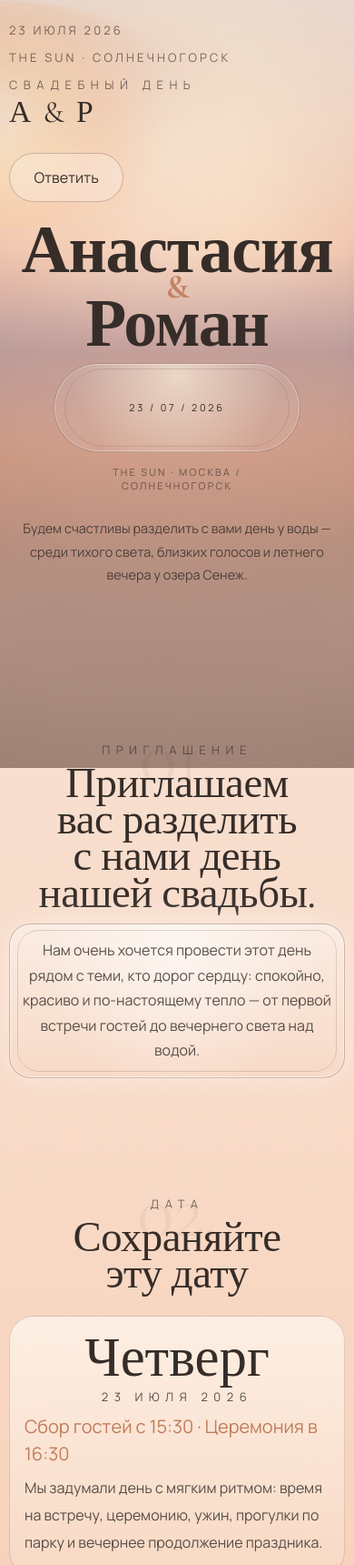
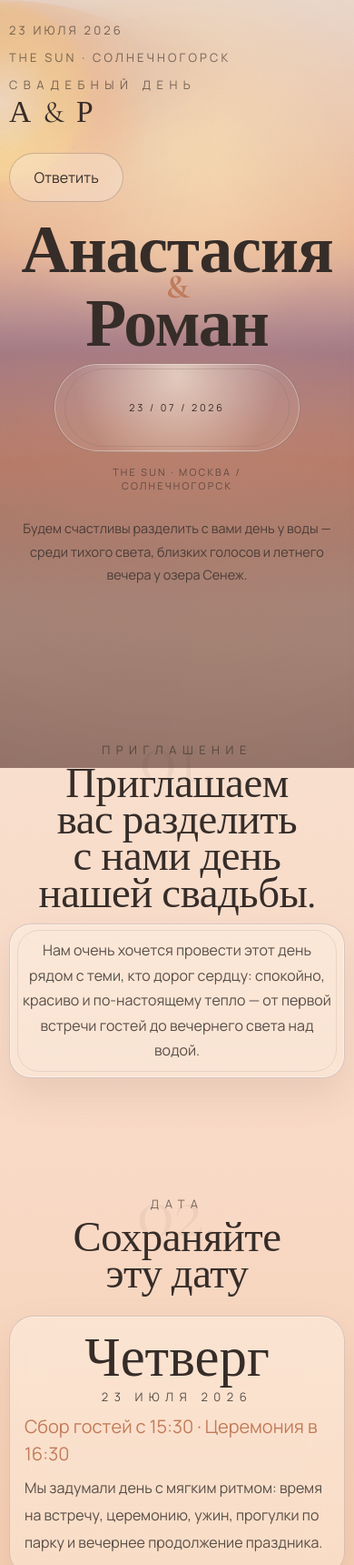
Before and after one commit to reqiii/SimpleLanding, a website built with Vite: page index.html in a window 390 px wide. Shown: the top 1720 px of the page at 91% size. Built offline with nearby package versions, Linux system fonts and the light colour scheme.

Commit message:
Refine sunrise focal core and unify glass surfaces

```diff
--- a/src/styles/components.css
+++ b/src/styles/components.css
@@ -151,13 +151,15 @@
 }
 
 .surface-card {
-  border: 1px solid var(--color-stroke);
+  border: 1px solid var(--glass-border);
   border-radius: var(--radius-xl);
   padding: clamp(1.5rem, 3vw, 2.5rem);
-  background: var(--gradient-card), var(--color-bg-elevated);
-  backdrop-filter: blur(var(--blur-soft));
-  -webkit-backdrop-filter: blur(var(--blur-soft));
-  box-shadow: var(--shadow-soft);
+  background: linear-gradient(180deg, var(--glass-fill-strong), var(--glass-fill-soft));
+  backdrop-filter: blur(var(--glass-blur));
+  -webkit-backdrop-filter: blur(var(--glass-blur));
+  box-shadow:
+    inset 0 1px 0 var(--glass-highlight),
+    var(--glass-shadow);
 }
 
 @media (max-width: 720px) {
--- a/src/styles/layout.css
+++ b/src/styles/layout.css
@@ -100,28 +100,39 @@
   filter: blur(0.2px);
 }
 
+.background-system__light--orb {
+  inset: 11.5% auto auto 50%;
+  translate: -50% 0;
+  width: min(17rem, 44vw);
+  height: min(17rem, 44vw);
+  border-radius: 50%;
+  background: var(--gradient-sun-orb);
+  opacity: var(--atmo-sun-orb-opacity);
+  animation: sunriseOrbPulse 16s ease-in-out infinite alternate;
+}
+
 .background-system__light--sun {
-  inset: 8% auto auto 50%;
+  inset: 9.5% auto auto 50%;
   translate: -50% 0;
-  width: min(62rem, 90vw);
-  height: clamp(20rem, 42vw, 34rem);
+  width: min(54rem, 82vw);
+  height: clamp(19rem, 38vw, 30rem);
   border-radius: 50%;
   background: var(--gradient-sun-core);
   opacity: var(--atmo-sun-core-opacity);
-  transform-origin: 50% 48%;
+  transform-origin: 50% 42%;
   animation: sunriseCorePulse 18s ease-in-out infinite alternate;
 }
 
 .background-system__light--halo {
-  inset: 4% auto auto 50%;
+  inset: 5% auto auto 50%;
   translate: -50% 0;
-  width: min(82rem, 116vw);
-  height: clamp(28rem, 56vw, 44rem);
+  width: min(75rem, 106vw);
+  height: clamp(26rem, 49vw, 38rem);
   border-radius: 50%;
   background: var(--gradient-sun-halo);
-  filter: blur(14px);
+  filter: blur(12px);
   opacity: var(--atmo-sun-halo-opacity);
-  transform-origin: 50% 46%;
+  transform-origin: 50% 44%;
   animation: sunriseHaloBreath 24s ease-in-out infinite alternate;
 }
 
@@ -134,10 +145,10 @@
 }
 
 .background-system__light--reflection {
-  inset: 30% auto auto 50%;
+  inset: 32% auto auto 50%;
   translate: -50% 0;
-  width: min(98rem, 132vw);
-  height: clamp(18rem, 34vw, 26rem);
+  width: min(92rem, 124vw);
+  height: clamp(16rem, 31vw, 23rem);
   border-radius: 50%;
   background: var(--gradient-sea-reflection);
   filter: blur(22px);
@@ -174,19 +185,26 @@
     opacity: calc(var(--atmo-horizon-opacity) * 0.85);
   }
 
+  .background-system__light--orb {
+    inset: 13.5% auto auto 50%;
+    width: min(14rem, 52vw);
+    height: min(14rem, 52vw);
+    opacity: calc(var(--atmo-sun-orb-opacity) * 0.92);
+  }
+
   .background-system__light--sun {
-    inset: 11% auto auto 50%;
-    width: min(48rem, 112vw);
-    height: clamp(16rem, 64vw, 24rem);
-    opacity: calc(var(--atmo-sun-core-opacity) * 0.84);
+    inset: 12% auto auto 50%;
+    width: min(40rem, 104vw);
+    height: clamp(14rem, 54vw, 20rem);
+    opacity: calc(var(--atmo-sun-core-opacity) * 0.9);
   }
 
   .background-system__light--halo {
-    inset: 8% auto auto 50%;
-    width: min(58rem, 142vw);
-    height: clamp(22rem, 82vw, 30rem);
-    filter: blur(12px);
-    opacity: calc(var(--atmo-sun-halo-opacity) * 0.8);
+    inset: 9% auto auto 50%;
+    width: min(50rem, 134vw);
+    height: clamp(20rem, 74vw, 26rem);
+    filter: blur(10px);
+    opacity: calc(var(--atmo-sun-halo-opacity) * 0.88);
   }
 
   .background-system__light--reflection {
@@ -198,7 +216,7 @@
   }
 
   .background-system__light--rays {
-    opacity: calc(var(--atmo-ray-opacity) * 0.7);
+    opacity: calc(var(--atmo-ray-opacity) * 0.85);
   }
 
   .background-system__depth {
@@ -212,8 +230,8 @@
 
 @media (max-width: 430px) {
   .background-system__light--rays {
-    opacity: calc(var(--atmo-ray-opacity) * 0.38);
-    animation-duration: 42s;
+    opacity: calc(var(--atmo-ray-opacity) * 0.7);
+    animation-duration: 38s;
   }
 
   .background-system__haze {
@@ -221,12 +239,16 @@
   }
 
   .background-system__light--halo {
-    filter: blur(10px);
-    opacity: calc(var(--atmo-sun-halo-opacity) * 0.72);
+    filter: blur(9px);
+    opacity: calc(var(--atmo-sun-halo-opacity) * 0.78);
+  }
+
+  .background-system__light--orb {
+    opacity: calc(var(--atmo-sun-orb-opacity) * 0.88);
   }
 
   .background-system__light--sun {
-    opacity: calc(var(--atmo-sun-core-opacity) * 0.8);
+    opacity: calc(var(--atmo-sun-core-opacity) * 0.88);
   }
 
   .background-system__light--reflection {
--- a/src/styles/motion.css
+++ b/src/styles/motion.css
@@ -32,18 +32,23 @@
 }
 
 @keyframes sunriseCorePulse {
-  from { transform: scale(0.97) translate3d(0, -0.2rem, 0); opacity: 0.84; }
-  to { transform: scale(1.04) translate3d(0, 0.5rem, 0); opacity: 0.94; }
+  from { transform: scale(0.98) translate3d(0, -0.15rem, 0); opacity: 0.82; }
+  to { transform: scale(1.03) translate3d(0, 0.4rem, 0); opacity: 0.94; }
+}
+
+@keyframes sunriseOrbPulse {
+  from { transform: scale(0.96); opacity: 0.88; }
+  to { transform: scale(1.02); opacity: 1; }
 }
 
 @keyframes sunriseHaloBreath {
-  from { transform: scale(0.94); opacity: 0.5; }
-  to { transform: scale(1.06); opacity: 0.68; }
+  from { transform: scale(0.96); opacity: 0.44; }
+  to { transform: scale(1.04); opacity: 0.6; }
 }
 
 @keyframes sunriseRayDrift {
-  from { transform: translate3d(-1.2%, -0.8%, 0) scale(0.98); opacity: 0.2; }
-  to { transform: translate3d(1.3%, 1.2%, 0) scale(1.03); opacity: 0.3; }
+  from { transform: translate3d(-0.9%, -0.6%, 0) scale(0.99); opacity: 0.14; }
+  to { transform: translate3d(1%, 1.1%, 0) scale(1.02); opacity: 0.24; }
 }
 
 @keyframes sunriseReflectionShift {
--- a/src/styles/sections.css
+++ b/src/styles/sections.css
@@ -255,20 +255,20 @@
 
 .intro-ornament__frame::before {
   inset: 0;
-  border: var(--intro-loop-stroke) solid var(--color-stroke-strong);
+  border: var(--intro-loop-stroke) solid var(--glass-border);
   border-radius: 999px;
-  background:
-    radial-gradient(circle at 50% 18%, var(--color-overlay), transparent 66%),
-    linear-gradient(180deg, var(--color-overlay-soft), var(--color-white-clear));
+  background: linear-gradient(180deg, var(--glass-fill-strong), var(--glass-fill-soft));
   box-shadow:
-    inset 0 0 0 1px var(--color-overlay-soft),
-    0 0 2.2rem var(--color-overlay-soft);
+    inset 0 0 0 1px var(--glass-highlight),
+    var(--glass-shadow);
+  backdrop-filter: blur(calc(var(--glass-blur) * 0.72));
+  -webkit-backdrop-filter: blur(calc(var(--glass-blur) * 0.72));
   z-index: -2;
 }
 
 .intro-ornament__frame::after {
   inset: clamp(0.5rem, 1.3vw, 0.8rem) clamp(0.8rem, 2.1vw, 1.3rem);
-  border: 1px solid var(--color-stroke);
+  border: 1px solid var(--glass-border-soft);
   border-radius: 999px;
   z-index: -1;
 }
@@ -314,11 +314,14 @@
   justify-items: center;
   gap: var(--space-2);
   padding: clamp(2rem, 4vw, 3rem);
-  border: 1px solid var(--color-stroke);
+  border: 1px solid var(--glass-border);
   border-radius: min(4rem, 9vw);
-  background: linear-gradient(180deg, rgba(255, 250, 243, 0.68), rgba(251, 235, 220, 0.26));
-  backdrop-filter: blur(var(--blur-soft));
-  -webkit-backdrop-filter: blur(var(--blur-soft));
+  background: linear-gradient(180deg, var(--glass-fill-strong), var(--glass-fill-soft));
+  box-shadow:
+    inset 0 1px 0 var(--glass-highlight),
+    var(--glass-shadow);
+  backdrop-filter: blur(var(--glass-blur));
+  -webkit-backdrop-filter: blur(var(--glass-blur));
 }
 
 .date-stage__weekday {
@@ -360,9 +363,14 @@
   min-height: 32rem;
   display: grid;
   place-items: center;
-  border: 1px solid var(--color-stroke-strong);
+  border: 1px solid var(--glass-border);
   border-radius: min(10rem, 10vw);
-  background: linear-gradient(180deg, rgba(255, 251, 243, 0.42), rgba(255, 237, 215, 0.16));
+  background: linear-gradient(180deg, var(--glass-fill-strong), var(--glass-fill-soft));
+  box-shadow:
+    inset 0 1px 0 var(--glass-highlight),
+    var(--glass-shadow);
+  backdrop-filter: blur(var(--glass-blur));
+  -webkit-backdrop-filter: blur(var(--glass-blur));
 }
 
 .venue-ornament__loop {
@@ -428,6 +436,12 @@
   isolation: isolate;
   padding: clamp(1.6rem, 2.8vw, 2.2rem) clamp(1.1rem, 2.8vw, 2rem) clamp(1.8rem, 3vw, 2.6rem);
   border-radius: min(3.1rem, 8vw);
+  background: linear-gradient(180deg, var(--glass-fill-strong), var(--glass-fill-soft));
+  box-shadow:
+    inset 0 1px 0 var(--glass-highlight),
+    var(--glass-shadow);
+  backdrop-filter: blur(var(--glass-blur));
+  -webkit-backdrop-filter: blur(var(--glass-blur));
 }
 
 .timeline-system::before,
@@ -440,13 +454,13 @@
 }
 
 .timeline-system::before {
-  border: 1px solid rgba(112, 105, 128, 0.22);
+  border: 1px solid var(--glass-border);
   z-index: 0;
 }
 
 .timeline-system::after {
   inset: 0.8rem;
-  border: 1px solid rgba(112, 105, 128, 0.12);
+  border: 1px solid var(--glass-border-soft);
   z-index: 0;
 }
 
@@ -591,9 +605,11 @@
   margin: 0 0 var(--space-7);
   translate: -50% 0;
   overflow: clip;
-  border-top: 1px solid rgba(112, 105, 128, 0.22);
-  border-bottom: 1px solid rgba(112, 105, 128, 0.22);
-  background: rgba(255, 255, 255, 0.24);
+  border-top: 1px solid var(--glass-border);
+  border-bottom: 1px solid var(--glass-border);
+  background: linear-gradient(180deg, rgba(255, 251, 245, 0.34), rgba(255, 242, 234, 0.26));
+  backdrop-filter: blur(calc(var(--glass-blur) * 0.5));
+  -webkit-backdrop-filter: blur(calc(var(--glass-blur) * 0.5));
 }
 
 .dresscode-marquee__track {
@@ -707,9 +723,12 @@
   gap: 0.9rem 1.1rem;
   width: fit-content;
   padding: 1rem 1.35rem;
-  border: 1px solid var(--color-stroke-strong);
+  border: 1px solid var(--glass-border);
   border-radius: var(--radius-pill);
-  background: rgba(255, 255, 255, 0.28);
+  background: linear-gradient(180deg, rgba(255, 251, 245, 0.44), rgba(255, 245, 236, 0.26));
+  box-shadow: inset 0 1px 0 var(--glass-highlight);
+  backdrop-filter: blur(calc(var(--glass-blur) * 0.72));
+  -webkit-backdrop-filter: blur(calc(var(--glass-blur) * 0.72));
 }
 
 .organizer-field__label {
@@ -811,13 +830,18 @@
 }
 
 .rsvp-layout__frame::before {
-  border: 1px solid rgba(112, 105, 128, 0.2);
-  background: linear-gradient(180deg, rgba(255, 250, 241, 0.4), rgba(255, 236, 211, 0.12));
+  border: 1px solid var(--glass-border);
+  background: linear-gradient(180deg, var(--glass-fill-strong), var(--glass-fill-soft));
+  box-shadow:
+    inset 0 1px 0 var(--glass-highlight),
+    var(--glass-shadow);
+  backdrop-filter: blur(var(--glass-blur-strong));
+  -webkit-backdrop-filter: blur(var(--glass-blur-strong));
 }
 
 .rsvp-layout__frame::after {
   inset: 0.75rem;
-  border: 1px solid rgba(112, 105, 128, 0.12);
+  border: 1px solid var(--glass-border-soft);
 }
 
 .rsvp-layout__frame .rsvp-form {
@@ -878,9 +902,10 @@
   width: 100%;
   min-height: 4rem;
   padding: 0 1.4rem;
-  border: 1px solid var(--color-stroke-strong);
+  border: 1px solid var(--glass-border);
   border-radius: var(--radius-pill);
-  background: rgba(255, 250, 243, 0.64);
+  background: linear-gradient(180deg, rgba(255, 252, 248, 0.64), rgba(255, 243, 231, 0.4));
+  box-shadow: inset 0 1px 0 rgba(255, 255, 255, 0.44);
   outline: none;
 }
 
@@ -896,7 +921,10 @@
   min-height: 2.6rem;
   padding: 0.2rem 0.3rem;
   border-radius: 0.85rem;
-  background: rgba(255, 255, 255, 0.24);
+  background: linear-gradient(180deg, rgba(255, 252, 248, 0.36), rgba(255, 242, 232, 0.24));
+  border: 1px solid var(--glass-border-soft);
+  backdrop-filter: blur(calc(var(--glass-blur) * 0.5));
+  -webkit-backdrop-filter: blur(calc(var(--glass-blur) * 0.5));
 }
 
 .rsvp-choice input {
--- a/src/styles/tokens.css
+++ b/src/styles/tokens.css
@@ -9,13 +9,13 @@
   --color-text-muted: rgba(54, 45, 41, 0.82);
   --color-text-subtle: rgba(54, 45, 41, 0.66);
 
-  --color-sunrise-sky-blush: #f7e8df;
-  --color-sunrise-apricot-light: #f6c7aa;
-  --color-sunrise-core: #ffdba9;
-  --color-sunrise-horizon-mauve: #bda6ae;
-  --color-sunrise-sea-coral: #ca9681;
-  --color-sunrise-sand-taupe: #ab8d7f;
-  --color-sunrise-shadow-warm: #8d7269;
+  --color-sunrise-sky-blush: #f8e7da;
+  --color-sunrise-apricot-light: #f2be93;
+  --color-sunrise-core: #ffd086;
+  --color-sunrise-horizon-mauve: #a88d9d;
+  --color-sunrise-sea-coral: #b97d67;
+  --color-sunrise-sand-taupe: #9a786b;
+  --color-sunrise-shadow-warm: #7c5f56;
 
   --color-accent: #c17b59;
   --color-accent-soft: rgba(255, 218, 189, 0.82);
@@ -61,15 +61,25 @@
   --color-accent-mist-deep: rgba(172, 141, 128, 0.24);
   --color-bg-vignette: rgba(153, 125, 112, 0.24);
 
-  --atmo-horizon-opacity: 0.7;
-  --atmo-sea-opacity: 0.72;
-  --atmo-depth-opacity: 0.56;
-  --atmo-sun-core-opacity: 0.88;
-  --atmo-sun-halo-opacity: 0.62;
-  --atmo-reflection-opacity: 0.42;
-  --atmo-ray-opacity: 0.26;
-  --atmo-haze-opacity: 0.5;
+  --atmo-horizon-opacity: 0.74;
+  --atmo-sea-opacity: 0.78;
+  --atmo-depth-opacity: 0.5;
+  --atmo-sun-orb-opacity: 0.96;
+  --atmo-sun-core-opacity: 0.9;
+  --atmo-sun-halo-opacity: 0.54;
+  --atmo-reflection-opacity: 0.48;
+  --atmo-ray-opacity: 0.2;
+  --atmo-haze-opacity: 0.38;
   --atmo-vignette-opacity: 0.68;
+
+  --glass-blur: 18px;
+  --glass-blur-strong: 22px;
+  --glass-fill-soft: rgba(255, 248, 238, 0.32);
+  --glass-fill-strong: rgba(255, 244, 231, 0.46);
+  --glass-border: rgba(118, 98, 108, 0.24);
+  --glass-border-soft: rgba(118, 98, 108, 0.14);
+  --glass-highlight: rgba(255, 255, 255, 0.38);
+  --glass-shadow: 0 18px 40px rgba(132, 89, 78, 0.14);
 
   --gradient-page: linear-gradient(
     180deg,
@@ -91,28 +101,29 @@
   --gradient-accent-glow: radial-gradient(circle at top right, var(--color-accent-soft), var(--color-white-clear) 44%);
 
   --gradient-background-base:
-    radial-gradient(circle at 50% 18%, rgba(255, 236, 204, 0.74), rgba(255, 236, 204, 0) 33%),
-    radial-gradient(120% 70% at 50% 36%, rgba(232, 181, 163, 0.4), rgba(232, 181, 163, 0) 67%),
+    radial-gradient(circle at 50% 19%, rgba(255, 225, 173, 0.72), rgba(255, 225, 173, 0) 31%),
+    radial-gradient(128% 76% at 50% 40%, rgba(203, 148, 140, 0.4), rgba(203, 148, 140, 0) 66%),
     linear-gradient(
       180deg,
       var(--color-sunrise-sky-blush) 0%,
-      #f8dbc9 16%,
+      #f6d2b6 16%,
       var(--color-sunrise-apricot-light) 31%,
-      #cab0b2 45%,
+      #b996a6 45%,
       var(--color-sunrise-sea-coral) 60%,
-      #b99587 78%,
+      #ab8779 78%,
       var(--color-sunrise-sand-taupe) 100%
     );
-  --gradient-background-horizon: linear-gradient(180deg, rgba(206, 174, 178, 0) 33%, rgba(184, 158, 164, 0.66) 46%, rgba(174, 145, 146, 0) 58%);
-  --gradient-background-sea: linear-gradient(180deg, rgba(225, 182, 163, 0) 42%, rgba(199, 146, 124, 0.48) 57%, rgba(170, 133, 117, 0.34) 71%, rgba(170, 133, 117, 0) 83%);
-  --gradient-background-depth: linear-gradient(180deg, rgba(143, 113, 101, 0) 62%, rgba(135, 106, 96, 0.28) 80%, rgba(125, 99, 91, 0.5) 100%);
-  --gradient-background-haze: radial-gradient(circle at 50% 14%, rgba(255, 247, 231, 0.66) 0%, rgba(255, 232, 212, 0.16) 40%, rgba(255, 255, 255, 0) 68%);
-  --gradient-sun-core: radial-gradient(circle, rgba(255, 244, 224, 0.95) 0%, rgba(255, 220, 173, 0.9) 24%, rgba(255, 198, 150, 0.48) 45%, rgba(255, 198, 150, 0) 74%);
-  --gradient-sun-halo: radial-gradient(circle, rgba(255, 233, 201, 0.62) 0%, rgba(243, 180, 154, 0.34) 42%, rgba(215, 169, 173, 0.18) 60%, rgba(215, 169, 173, 0) 82%);
+  --gradient-background-horizon: linear-gradient(180deg, rgba(183, 149, 164, 0) 34%, rgba(160, 126, 145, 0.64) 46%, rgba(160, 126, 145, 0) 58%);
+  --gradient-background-sea: linear-gradient(180deg, rgba(210, 162, 146, 0) 42%, rgba(175, 114, 96, 0.52) 57%, rgba(147, 104, 93, 0.32) 71%, rgba(147, 104, 93, 0) 83%);
+  --gradient-background-depth: linear-gradient(180deg, rgba(127, 96, 87, 0) 62%, rgba(121, 90, 84, 0.24) 80%, rgba(113, 84, 79, 0.44) 100%);
+  --gradient-background-haze: radial-gradient(circle at 50% 14%, rgba(255, 240, 211, 0.52) 0%, rgba(255, 228, 198, 0.14) 36%, rgba(255, 255, 255, 0) 64%);
+  --gradient-sun-orb: radial-gradient(circle, rgba(255, 249, 233, 0.96) 0%, rgba(255, 233, 181, 0.95) 44%, rgba(255, 223, 158, 0.82) 64%, rgba(255, 223, 158, 0) 76%);
+  --gradient-sun-core: radial-gradient(circle, rgba(255, 247, 226, 0.92) 0%, rgba(255, 216, 139, 0.88) 26%, rgba(255, 190, 130, 0.44) 49%, rgba(255, 190, 130, 0) 72%);
+  --gradient-sun-halo: radial-gradient(circle, rgba(255, 224, 168, 0.58) 0%, rgba(222, 151, 134, 0.32) 42%, rgba(183, 146, 164, 0.16) 60%, rgba(183, 146, 164, 0) 80%);
   --gradient-sun-rays:
-    conic-gradient(from -84deg at 50% 22%, rgba(255, 255, 255, 0), rgba(255, 226, 196, 0.28) 9%, rgba(255, 255, 255, 0) 20%, rgba(249, 198, 164, 0.18) 33%, rgba(255, 255, 255, 0) 45%, rgba(255, 232, 204, 0.2) 58%, rgba(255, 255, 255, 0) 73%, rgba(246, 184, 157, 0.16) 85%, rgba(255, 255, 255, 0) 100%),
-    radial-gradient(130% 64% at 50% 24%, rgba(255, 230, 199, 0.54), rgba(255, 230, 199, 0) 69%);
-  --gradient-sea-reflection: radial-gradient(72% 70% at 50% 26%, rgba(247, 203, 167, 0.68) 0%, rgba(221, 155, 130, 0.32) 47%, rgba(221, 155, 130, 0) 80%);
+    conic-gradient(from -88deg at 50% 23%, rgba(255, 255, 255, 0), rgba(255, 229, 180, 0.2) 11%, rgba(255, 255, 255, 0) 24%, rgba(242, 172, 133, 0.13) 38%, rgba(255, 255, 255, 0) 52%, rgba(255, 230, 196, 0.17) 66%, rgba(255, 255, 255, 0) 82%, rgba(236, 167, 133, 0.1) 91%, rgba(255, 255, 255, 0) 100%),
+    radial-gradient(124% 58% at 50% 26%, rgba(255, 223, 182, 0.38), rgba(255, 223, 182, 0) 67%);
+  --gradient-sea-reflection: radial-gradient(70% 68% at 50% 26%, rgba(242, 180, 133, 0.72) 0%, rgba(199, 128, 108, 0.38) 48%, rgba(199, 128, 108, 0) 80%);
   --gradient-vignette: radial-gradient(circle at center, rgba(255, 255, 255, 0) 38%, rgba(181, 151, 137, 0.2) 76%, var(--color-bg-vignette) 100%);
   --texture-grain: radial-gradient(rgba(255, 255, 255, 0.72) 0.65px, transparent 0.65px);
 
--- a/src/ui/background/BackgroundLayers.js
+++ b/src/ui/background/BackgroundLayers.js
@@ -4,6 +4,7 @@ export const BackgroundLayers = () => `
     <div class="background-system__horizon"></div>
     <div class="background-system__sea"></div>
     <div class="background-system__depth"></div>
+    <div class="background-system__light background-system__light--orb"></div>
     <div class="background-system__light background-system__light--sun"></div>
     <div class="background-system__light background-system__light--halo"></div>
     <div class="background-system__light background-system__light--rays"></div>
```
